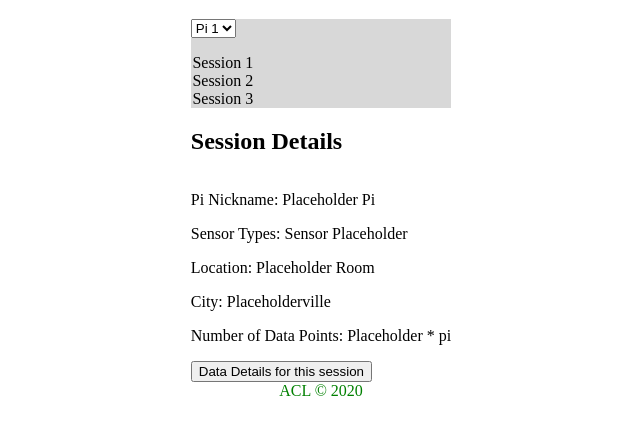
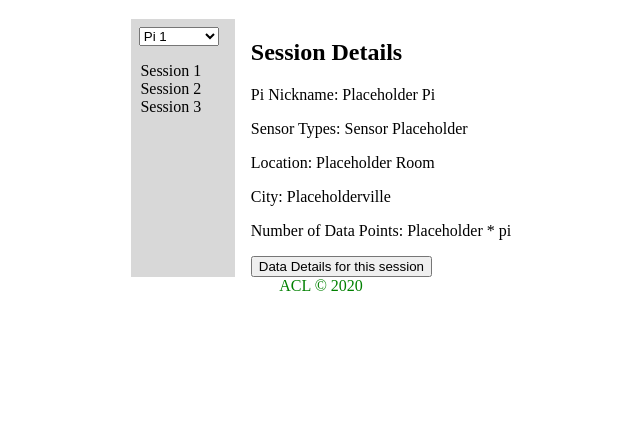
Before and after one commit to tess-jl/react-full-stack-lab, a React app: page / in a window 1280 px wide. Shown: the part 69-504 px from the top of the page, without its empty margins (319-959 px from the left). Built offline with nearby package versions, Linux system fonts and the light colour scheme.

Commit message:
layout for home page refined

```diff
--- /dev/null
+++ b/src/components/Home/DataSessionDetails/DataSessionDetails.css
@@ -0,0 +1,3 @@
+.DataSessionDetails{
+  display: block;
+}
--- a/src/components/Home/DataSessionDetails/DataSessionDetails.js
+++ b/src/components/Home/DataSessionDetails/DataSessionDetails.js
@@ -1,8 +1,8 @@
 import React from 'react';
-
+import styles from './DataSessionDetails.css';
 export default function DataSessionDetails() {
   return (
-    <>
+    <section className={styles.DataSessionDetails}>
       <h2>Session Details</h2>
       <div>
         <p>Pi Nickname: {'Placeholder Pi'}</p>
@@ -12,6 +12,6 @@ export default function DataSessionDetails() {
         <p>Number of Data Points: {'Placeholder * pi'}</p>
         <button>Data Details for this session</button>
       </div>
-    </>
+    </section>
   );
 }
--- a/src/components/Home/Home.css
+++ b/src/components/Home/Home.css
@@ -1,6 +1,6 @@
 .Home{
   display: flex;
-  flex-direction: column;
+  flex-direction: row;
 }
 
 .Main {
--- a/src/components/Home/Home.js
+++ b/src/components/Home/Home.js
@@ -1,8 +1,6 @@
 import React from 'react';
 import DataSessionDetails from './DataSessionDetails/DataSessionDetails.js';
 import PiList from './PiList/PiList.js';
-import Header from '../Header/Header';
-import Footer from '../Footer/Footer';
 import styles from './Home.css';
 
 export default function Home() {
--- a/src/components/Home/PiList/PiList.css
+++ b/src/components/Home/PiList/PiList.css
@@ -1,3 +1,8 @@
 .PiList{
   background-color: rgba(125, 125, 125, 0.3);
+  padding: 0.5rem 1rem 0 0.5rem;
+  margin: 0 1rem 0 0;
+
+
+
 }
--- a/src/components/commons/select/Select.css
+++ b/src/components/commons/select/Select.css
@@ -1,3 +1,4 @@
 .SelectList {
   margin: 0 auto 1rem;
-}
+  min-width: 5rem;
+  }
```
